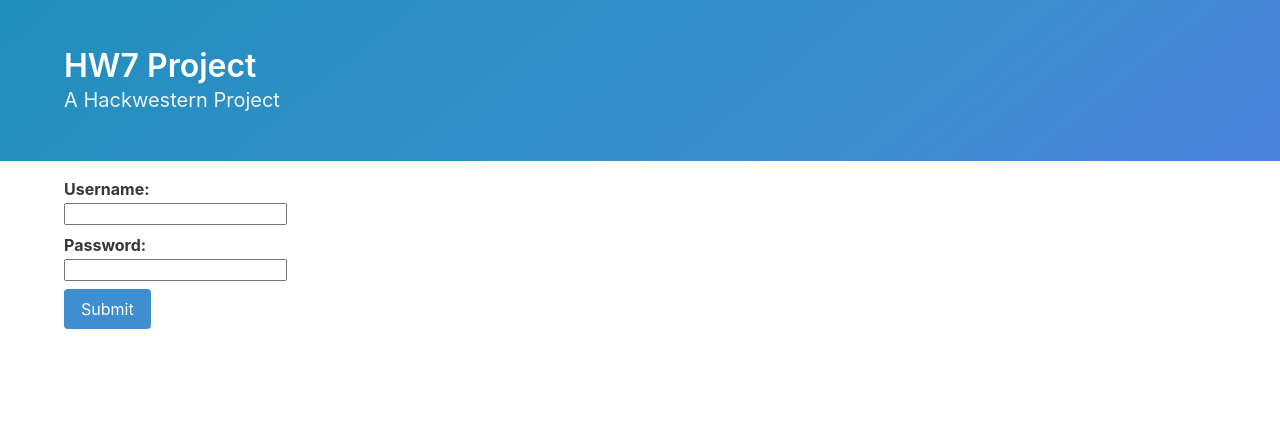
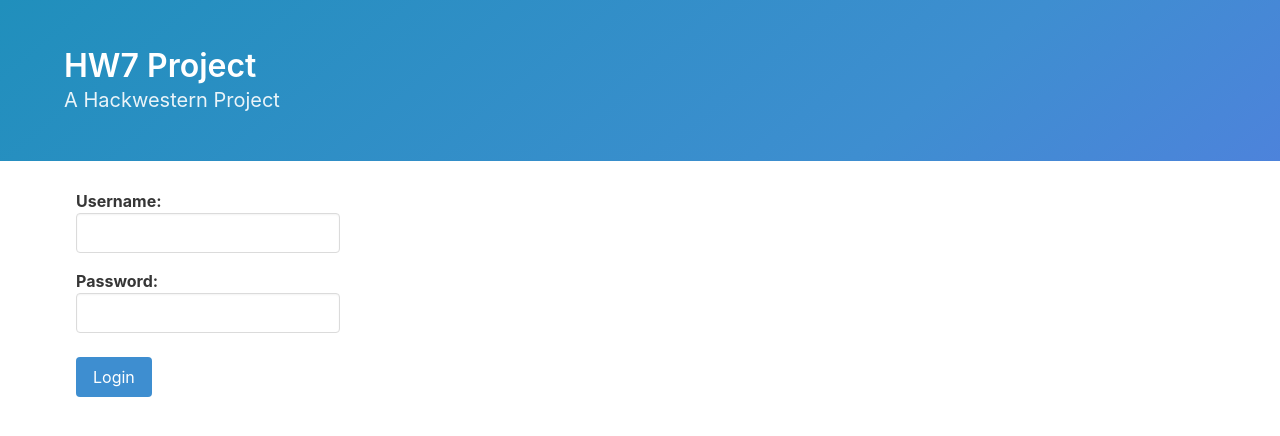
Before and after one commit to kpeara/HW7-Project, a React (Create React App) app in the folder ui/: page / in a window 1280 px wide. Shown: the top 436 px of the page. Built offline with nearby package versions, Linux system fonts and the light colour scheme.

Commit message:
updated styles

```diff
--- a/ui/src/Form.js
+++ b/ui/src/Form.js
@@ -27,33 +27,33 @@ function Form() {
     return (
         <div className="container mt-4">
             <form onSubmit={handleForm}>
+                <div className="column is-one-quarter">
                     <label className="label">
                         Username:
-                    <div>
                         <input
+                            className="input"
                             type="text"
                             value={username}
                             onChange={(e) => setUsername(e.target.value)}
                         />
-                    </div>
                     </label>
 
-                <label className="label">
+                    <label className="label mt-4">
                         Password:
-                    <div>
                         <input
+                            className="input"
                             type="password"
                             value={password}
                             onChange={(e) => setPassword(e.target.value)}
                         />
-                    </div>
                     </label>
 
                     <input
-                    className="button is-info"
+                        className="button is-info mt-4"
                         type="submit"
-                    value="Submit"
+                        value="Login"
                     />
+                </div>
             </form>
         </div>
     );
```
Lines whose indentation alone changed are shown as unchanged.
